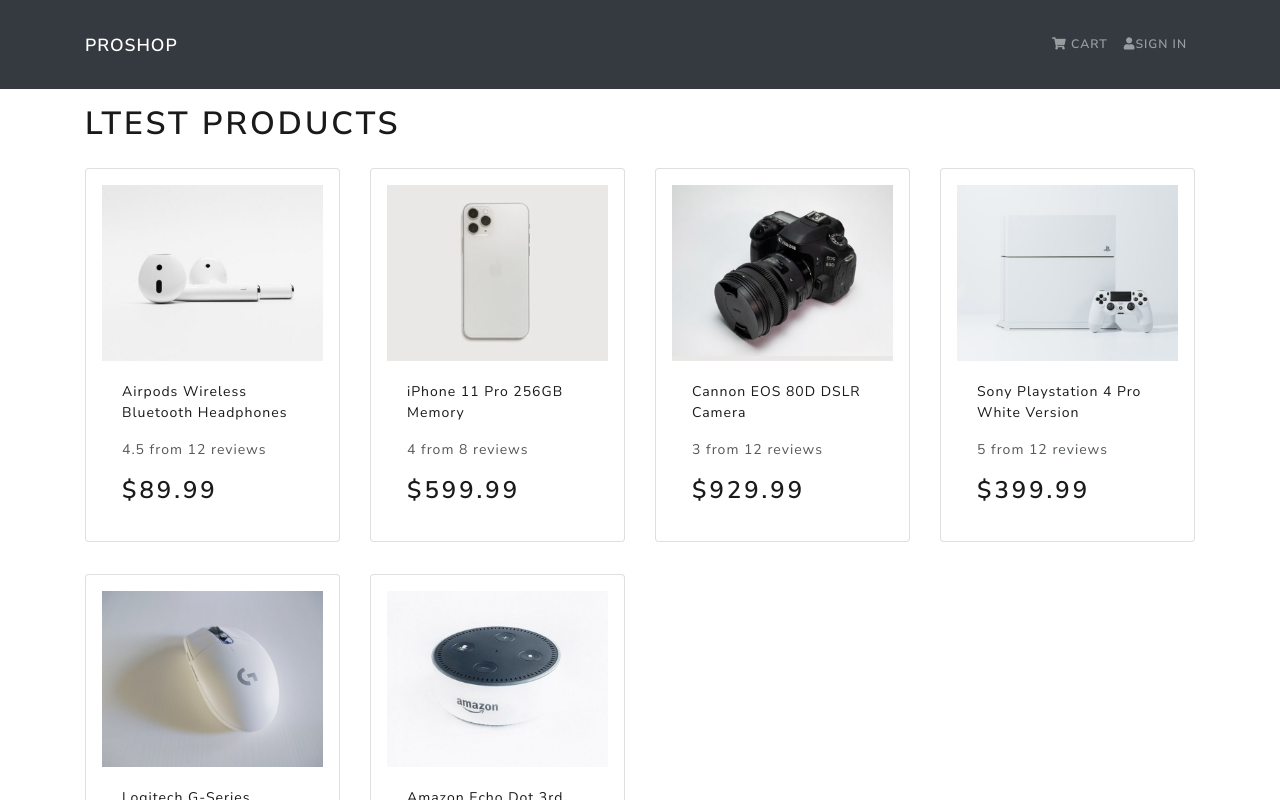
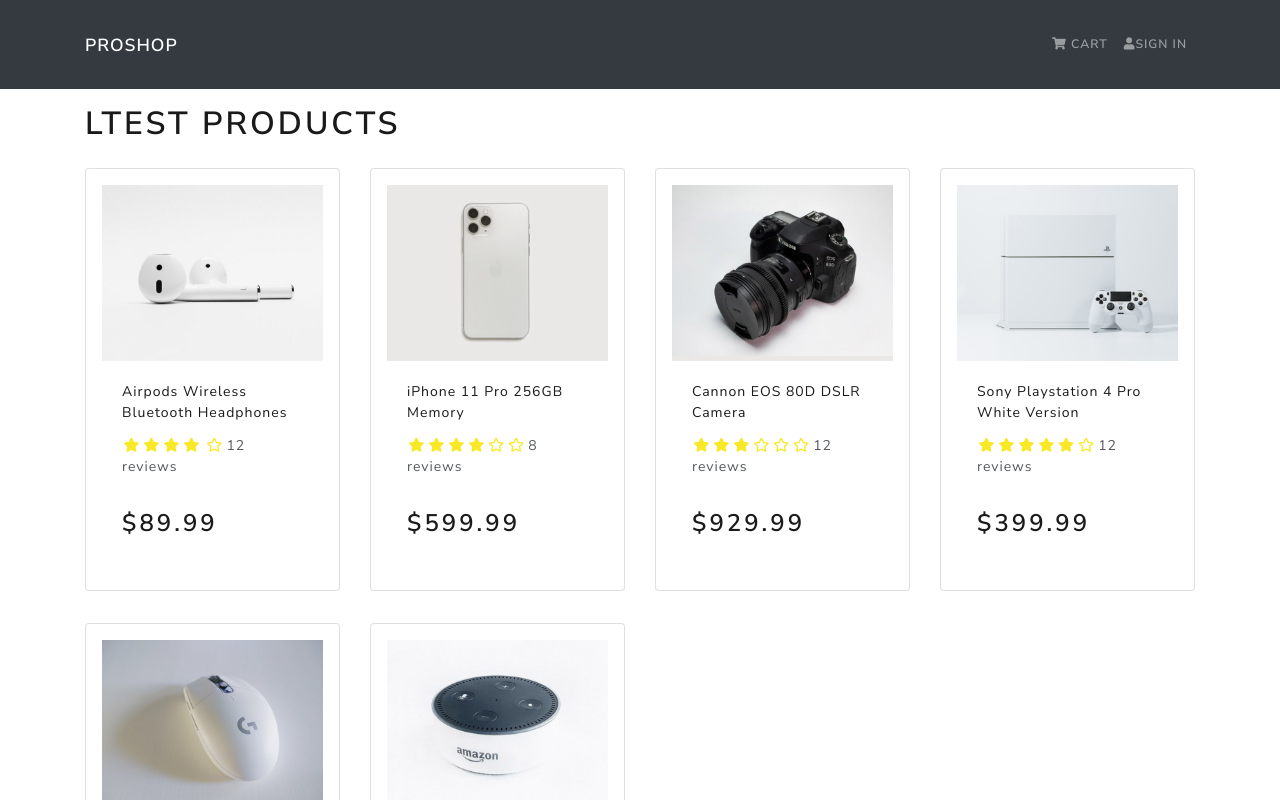
Before and after one commit to mohamedatef73/online-shop, a React (Create React App) app in the folder frontend/: page / in a window 1280 px wide. Shown: the top 800 px of the page. Built offline with nearby package versions, Linux system fonts and the light colour scheme.

Commit message:
create Product and dyinamic Rating files

```diff
--- a/frontend/src/component/Product.js
+++ b/frontend/src/component/Product.js
@@ -1,5 +1,6 @@
 import React from 'react'
 import { Card } from 'react-bootstrap'
+import Rating from './Rating'
 
 
 const Product = ({ product }) => {
@@ -15,8 +16,9 @@
                     </a>
 
                     <Card.Text>
-                        <div className='my-3'>
-                            {product.rating} from {product.numReviews} reviews
+                        <div className='div'>
+                         <Rating value={product.rating}
+                         text={`${product.numReviews} reviews`} />
                         </div>
                     </Card.Text>
 
--- /dev/null
+++ b/frontend/src/component/Rating.js
@@ -0,0 +1,55 @@
+import React from 'react'
+
+const Rating = ({value, text, color}) => {
+    return (
+        <div className='rating'>
+            <span>
+                <i style={{color}} className={
+                    value >= 1 ? 'fas fa-star' : value >= 0.5
+                    ? 'fas fa-star-halfalt' : 'far fa-star'}></i>
+            </span>
+            <span>
+                <i style={{color}} className={
+                    value >= 2 ? 'fas fa-star' : value >= 1.5
+                    ? 'fas fa-star-halfalt' : 'far fa-star'}></i>
+            </span>
+
+            <span>
+                <i style={{color}} className={
+                    value >= 3 ? 'fas fa-star' : value >= 2.5
+                    ? 'fas fa-star-halfalt' : 'far fa-star'}></i>
+            </span>
+
+            <span>
+                <i style={{color}} className={
+                    value >= 4 ? 'fas fa-star' : value >= 3.5
+                    ? 'fas fa-star-halfalt' : 'far fa-star'}></i>
+            </span>
+
+            <span>
+                <i style={{color}} className={
+                    value >= 5 ? 'fas fa-star' : value >= 4.5
+                    ? 'fas fa-star-halfalt' : 'far fa-star'}></i>
+            </span>
+
+            <span>
+                <i style={{color}} className={
+                    value >= 6 ? 'fas fa-star' : value >= 5.5
+                    ? 'fas fa-star-halfalt' : 'far fa-star'}></i>
+            </span>
+
+                <span>{text && text}</span>
+
+
+
+
+        </div>
+    )
+}
+
+Rating.defaultProps ={
+    color: '#f8e825',
+
+}
+
+export default Rating
--- a/frontend/src/index.css
+++ b/frontend/src/index.css
@@ -1,3 +1,11 @@
 main {
   min-height: 70vh;
 }
+
+h3 {
+  padding: 1rem 0;
+}
+
+.rating span {
+  margin: 0.1rem;
+}
--- a/frontend/src/screens/HomeScreen.js
+++ b/frontend/src/screens/HomeScreen.js
@@ -9,7 +9,7 @@
         <h1>Ltest Products</h1>
         <Row>
             {products.map(product => (
-                <Col sm={12} md={6} lg={4} xl={3}>
+                <Col key={product._id} sm={12} md={6} lg={4} xl={3}>
                     <Product product={product} />
                 </Col>
             ))}
```
